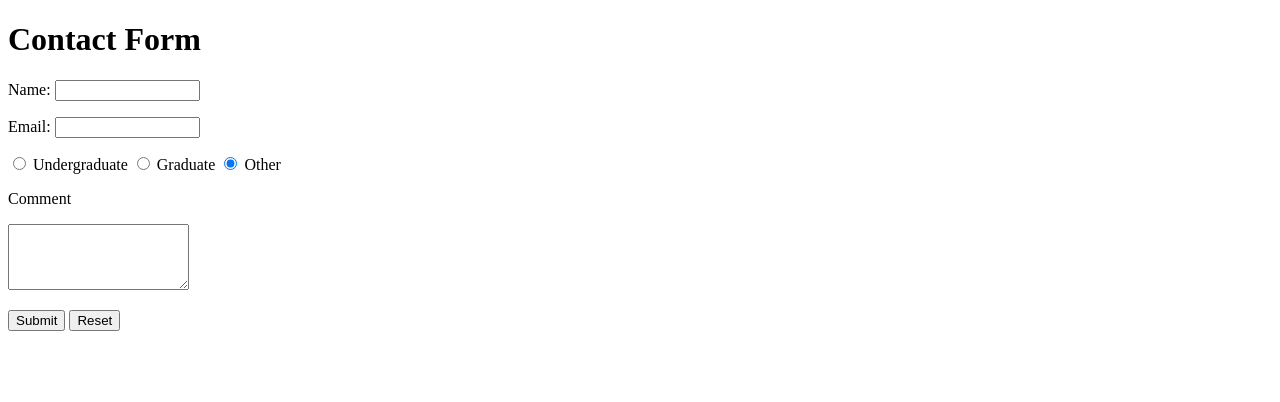
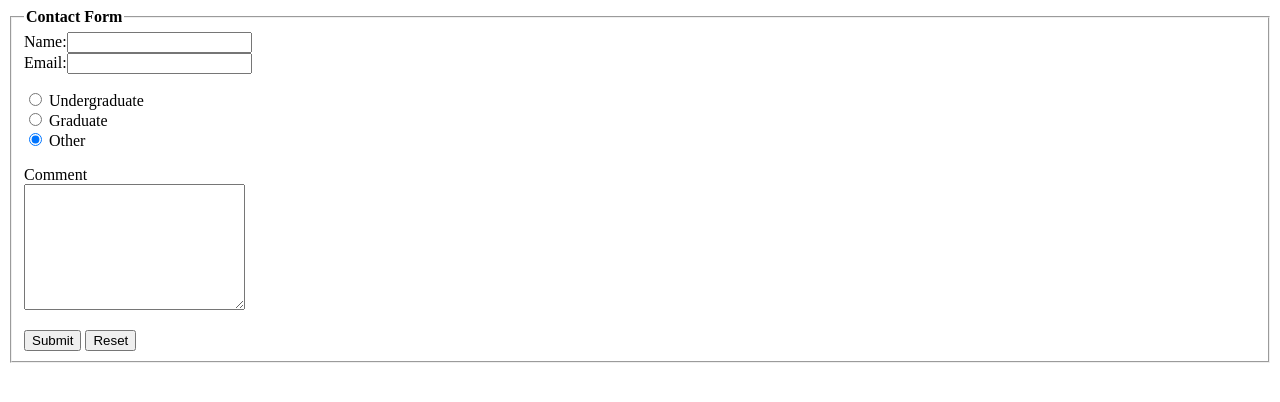
Before and after one commit to Chriswpart/cs-465-hw, a plain HTML site: page assign1/1-form.html in a window 1280 px wide. Drawn offline with Linux system fonts and the light colour scheme.

Commit message:
Updated to match assignment requirements

```diff
--- a/assign1/1-form.html
+++ b/assign1/1-form.html
@@ -7,30 +7,26 @@
     <title>1-form</title>
 </head>
 <body>
-    <h1>Contact Form</h1>
-    <p>Name:
-        <input type="text" name="name" size="15"
-        maxlength="30" />
-    </p>
-    <p>Email:
-        <input type="text" name="email" size="15"
-        maxlength="30" />
-    </p>
-    <p>
-    <input type="radio" name="grad" value="undergraduate"
-    checked="checked" /> Undergraduate
-    <input type="radio" name="grad" value="graduate"
-    checked="checked" /> Graduate
-    <input type="radio" name="grad" value="other"
-    checked="checked" /> Other
-    </p>
-    <p>Comment</p>
-    <textarea name="comment" cols="20" rows="4"></textarea>
-    <p>
+    <fieldset>
+        <legend><strong>Contact Form</strong></legend>
+        <label>Name:<input type="text" name="name" /></label><br />
+        <label>Email:<input type="text" name="email" /></label><br />
+        <p>
+        <label><input type="radio" name="grad" value="undergraduate"
+        checked="checked" /> Undergraduate</label><br />
+        <label></label><input type="radio" name="grad" value="graduate"
+        checked="checked" /> Graduate</label><br />
+        <label></label><input type="radio" name="grad" value="other"
+        checked="checked" /> Other</label><br />
+        </p>
+        <p>
+        <label for="comment">Comment</label><br />
+        <textarea cols="25" rows="8" id="comment"></textarea>
+        </p>
         <input type="submit" name="submit"
         value="Submit" />
         <input type="reset" name="reset"
         value="Reset" />
-    </p>
+    </fieldset>
 </body>
 </html>
```
